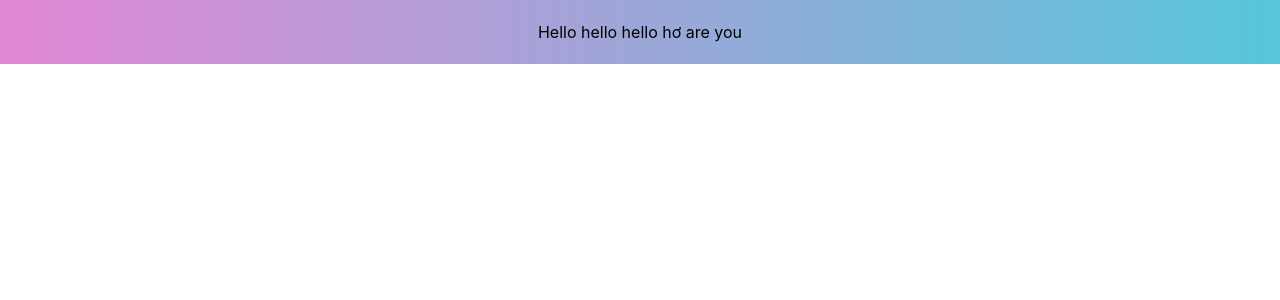
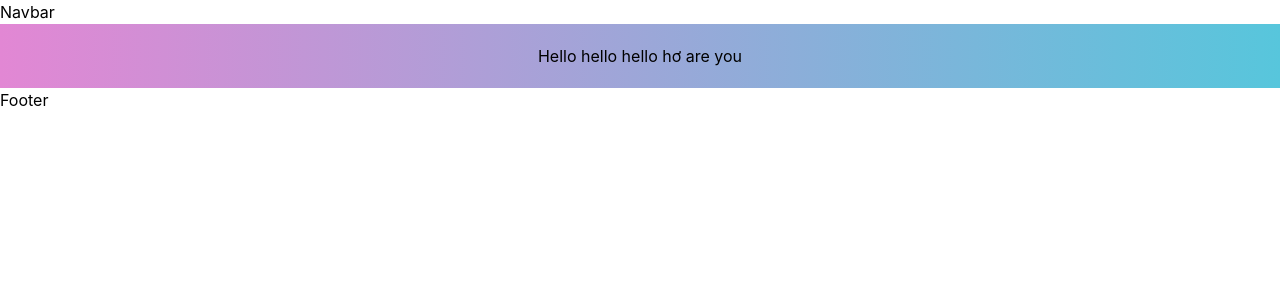
Before and after one commit to johnny0625/mx-marketplace, a Next.js app: page / in a window 1280 px wide. Shown: the top 300 px of the page. Built offline with nearby package versions, Linux system fonts and the light colour scheme.

Commit message:
add navbar  + footer

```diff
--- /dev/null
+++ b/components/Footer.jsx
@@ -0,0 +1,9 @@
+import React from 'react'
+
+const Footer = () => {
+  return (
+    <div>Footer</div>
+  )
+}
+
+export default Footer
--- /dev/null
+++ b/components/Navbar.jsx
@@ -0,0 +1,9 @@
+import React from 'react'
+
+const Navbar = () => {
+  return (
+    <div>Navbar</div>
+  )
+}
+
+export default Navbar
--- a/pages/_app.js
+++ b/pages/_app.js
@@ -1,7 +1,15 @@
+import Footer from '../components/Footer'
+import Navbar from '../components/Navbar'
 import '../styles/globals.css'
 
 function MyApp({ Component, pageProps }) {
-  return <Component {...pageProps} />
+  return (
+    <div>
+      <Navbar/>
+      <Component {...pageProps} />
+      <Footer/>
+    </div>
+  )
 }
 
 export default MyApp
--- a/styles/globals.css
+++ b/styles/globals.css
@@ -1,3 +1,5 @@
+@import url('https://fonts.googleapis.com/css2?family=Poppins:wght@100;200;300;400;500;600;700;800;900&display=swap');
+
 @tailwind base;
 @tailwind components;
 @tailwind utilities;
--- a/tailwind.config.js
+++ b/tailwind.config.js
@@ -1,7 +1,7 @@
 module.exports = {
   content: [
-    './pages/**/*.{js,ts,jsx,tsx}',
-    './components/**/*.{js,ts,jsx,tsx}',
+    './pages/**/*.{js,jsx}',
+    './components/**/*.{js,jsx}',
   ],
   darkMode: 'class',
   theme: {
```
